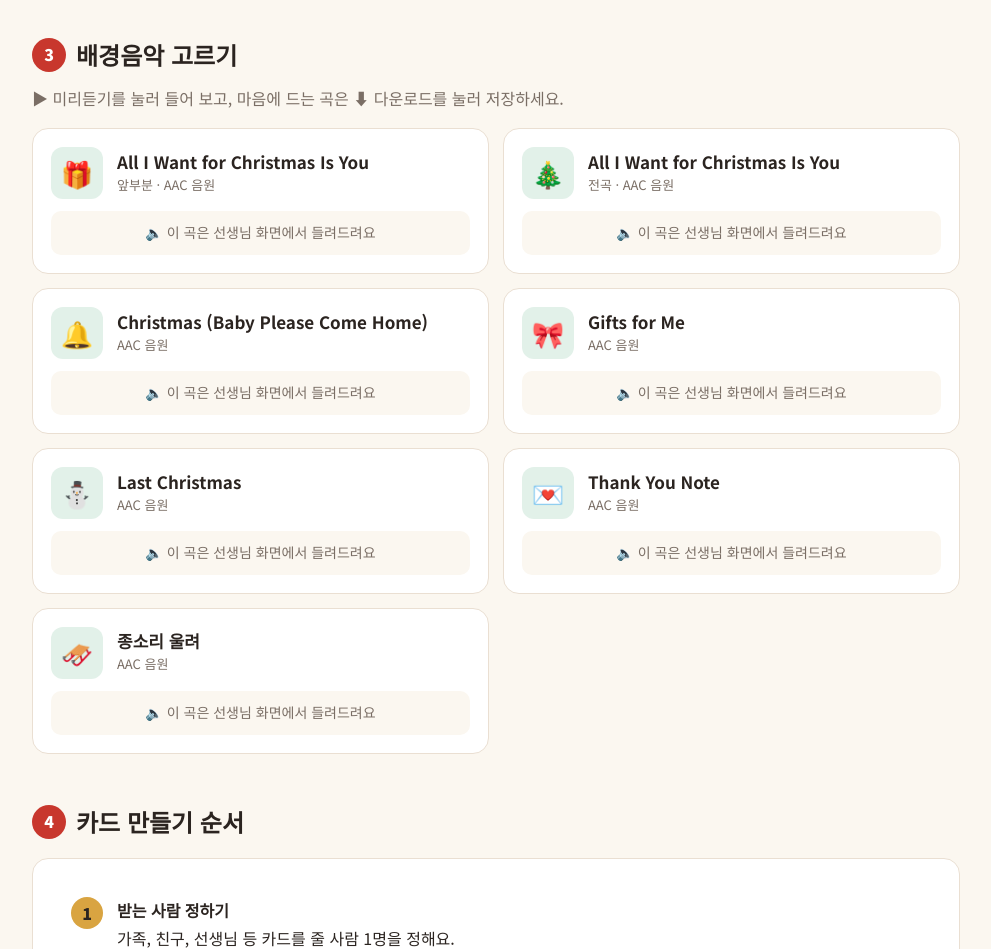
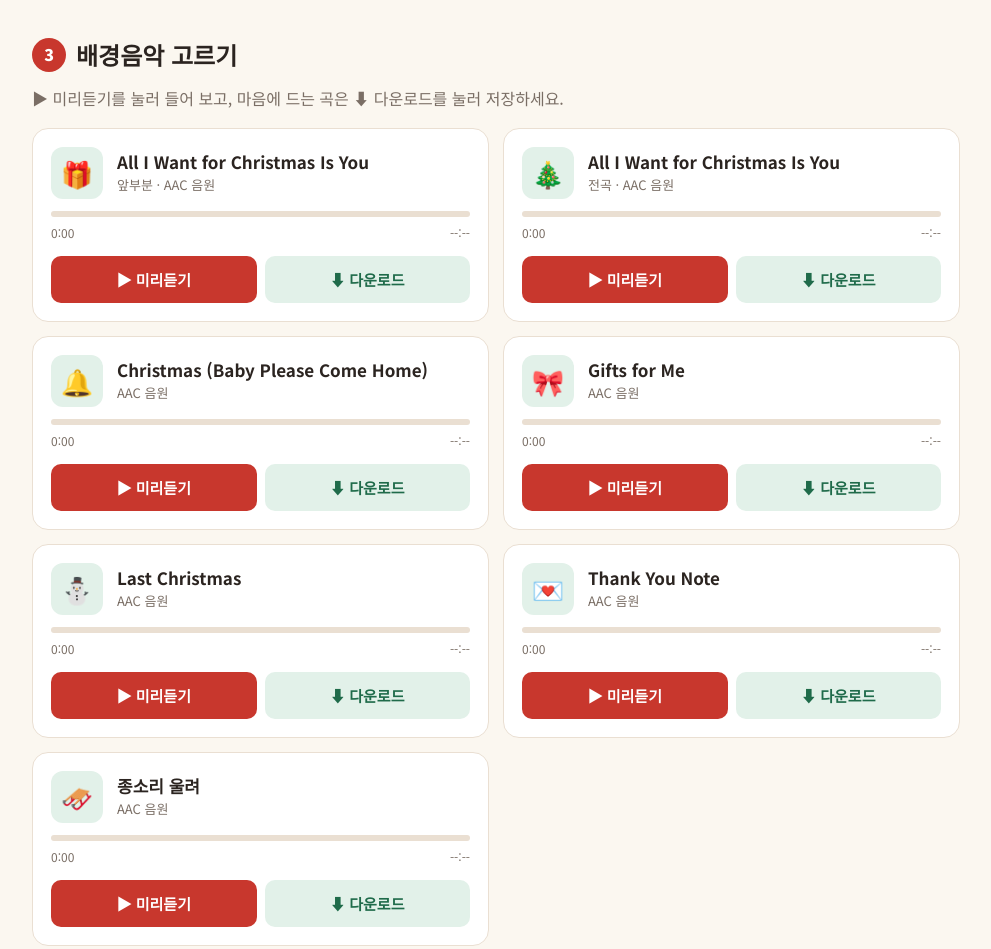
Before and after one commit to dkfha0715/christmas-card-class, a plain HTML site: page index.html in a window 1280 px wide. Shown: the part 1160-2109 px from the top of the page, without its empty margins (144-1135 px from the left). Drawn offline with Linux system fonts and the light colour scheme.

Commit message:
미리듣기·다운로드를 구글 드라이브 음원으로 연결
Co-Authored-By: Claude Opus 5.5 <noreply@anthropic.com>

```diff
--- a/index.html
+++ b/index.html
@@ -170,21 +170,24 @@
 
 <script>
 const SONGS = [
-  { title: "All I Want for Christmas Is You", note: "앞부분", file: "All I Want for Christmas Is You 전번부.aac", icon: "🎁" },
-  { title: "All I Want for Christmas Is You", note: "전곡", file: "All I Want for Christmas Is You.aac", icon: "🎄" },
-  { title: "Christmas (Baby Please Come Home)", note: "", file: "Christmas (Baby Please Come Home).aac", icon: "🔔" },
-  { title: "Gifts for Me", note: "", file: "gifts for me.aac", icon: "🎀" },
-  { title: "Last Christmas", note: "", file: "Last Christmas.aac", icon: "⛄" },
-  { title: "Thank You Note", note: "", file: "Thank you Note.aac", icon: "💌" },
-  { title: "종소리 울려", note: "", file: "종소리울려.aac", icon: "🛷" }
+  { title: "All I Want for Christmas Is You", note: "앞부분", file: "All I Want for Christmas Is You 전번부.aac", icon: "🎁", drive: "1AKIszmmUQvmi58z43VQsac5JxGp6ta15" },
+  { title: "All I Want for Christmas Is You", note: "전곡", file: "All I Want for Christmas Is You.aac", icon: "🎄", drive: "1DJ2RXi71yXYmLPsYRsUBCnpBoY9ZCFjV" },
+  { title: "Christmas (Baby Please Come Home)", note: "", file: "Christmas (Baby Please Come Home).aac", icon: "🔔", drive: "1G7AzUGLoeV7ZhfJnPH9pjdN-0LKK3_0d" },
+  { title: "Gifts for Me", note: "", file: "gifts for me.aac", icon: "🎀", drive: "1hdUDh_fhyzRxZowOXoHKUr3X3fNmrVsn" },
+  { title: "Last Christmas", note: "", file: "Last Christmas.aac", icon: "⛄", drive: "1GUMy3nqxm-uvHP7NxnwsychV3GTEm9yc" },
+  { title: "Thank You Note", note: "", file: "Thank you Note.aac", icon: "💌", drive: "12tHu1B97orQdiP4iucik_0a6CRW5hSJw" },
+  { title: "종소리 울려", note: "", file: "종소리울려.aac", icon: "🛷", drive: "1711orj0tFMl2vog_QQCWPWx-pj5nGQLM" }
 ];
+// 내 컴퓨터에서 열면 music 폴더, 인터넷(QR)으로 열면 구글 드라이브에서 불러온다
+const ONLINE = location.protocol.startsWith("http");
+const driveUrl = id => "https://drive.usercontent.google.com/download?id=" + id + "&export=download&confirm=t";
 
 const list = document.getElementById("songs");
 const fmt = s => isFinite(s) ? Math.floor(s/60) + ":" + String(Math.floor(s%60)).padStart(2,"0") : "0:00";
 let current = null;
 
 SONGS.forEach(song => {
-  const src = "music/" + encodeURIComponent(song.file);
+  const src = ONLINE ? driveUrl(song.drive) : "music/" + encodeURIComponent(song.file);
   const el = document.createElement("div");
   el.className = "song";
   el.innerHTML = `
@@ -216,9 +219,12 @@ SONGS.forEach(song => {
   audio.addEventListener("pause", setIdle);
   audio.addEventListener("ended", () => { setIdle(); audio.currentTime = 0; fill.style.width = "0"; });
   audio.addEventListener("error", () => {
-    el.querySelector(".btns").outerHTML = '<div class="off">🔈 이 곡은 선생님 화면에서 들려드려요</div>';
-    el.querySelector(".bar").style.display = "none";
-    el.querySelector(".time-row").style.display = "none";
+    // 바로 재생이 안 되면 구글 드라이브 재생 화면으로 연결
+    const a = document.createElement("a");
+    a.className = "btn play"; a.target = "_blank"; a.rel = "noopener";
+    a.href = "https://drive.google.com/file/d/" + song.drive + "/view";
+    a.textContent = "▶ 미리듣기";
+    btn.replaceWith(a);
   });
 
   btn.addEventListener("click", () => {
```
